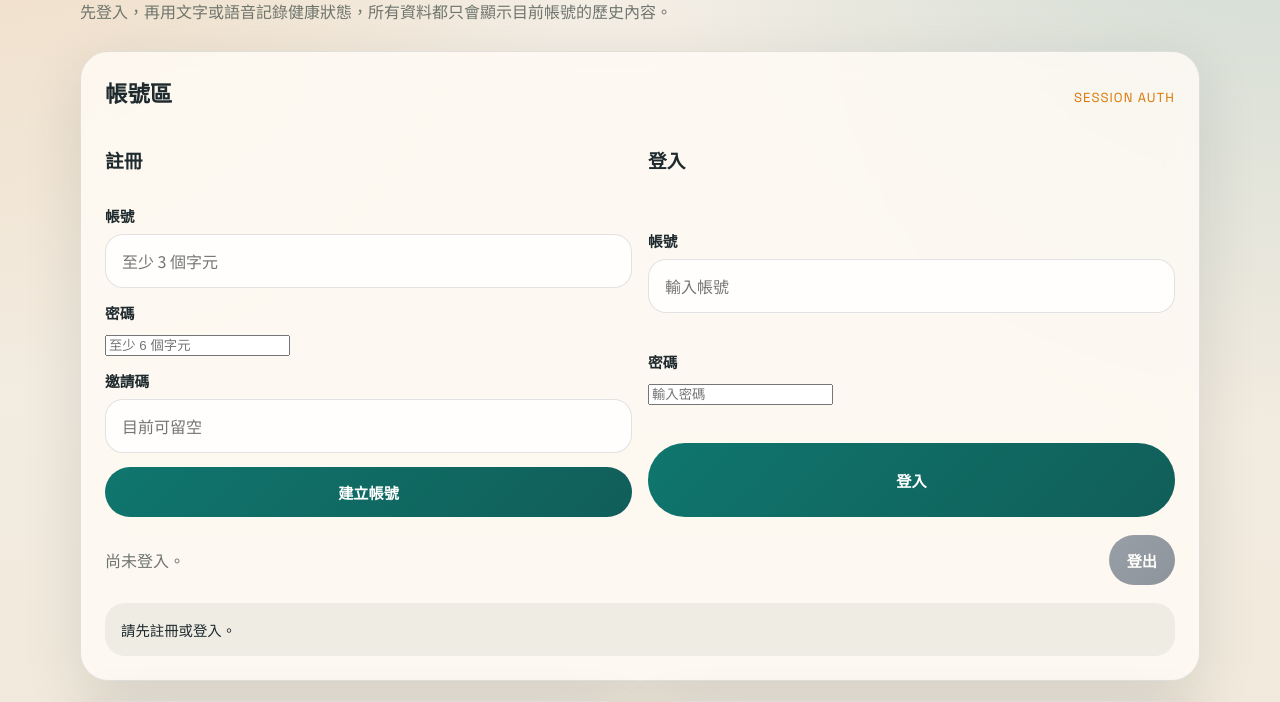
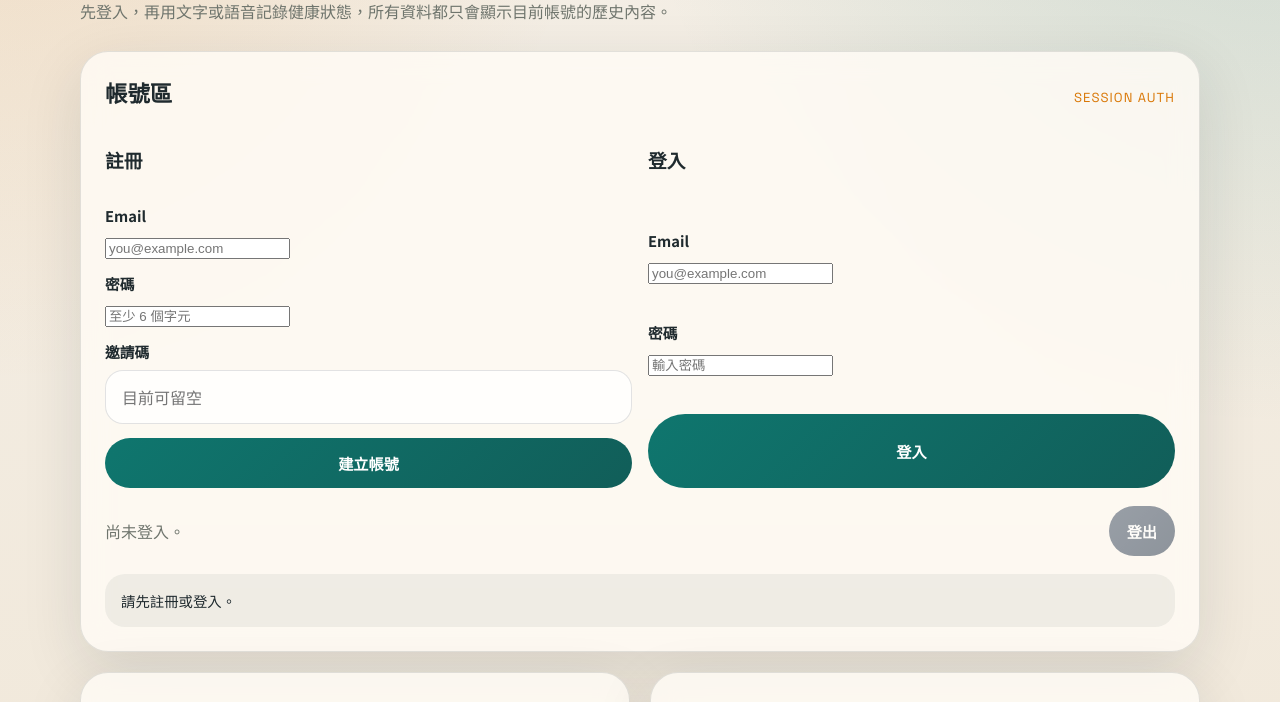
Before and after one commit to yaxin020713/nuvora-api, a Flask app: page / in a window 1280 px wide. Shown: the part 230-932 px from the top of the page. Run offline with Flask 3, Linux system fonts and the light colour scheme.

Commit message:
Switch local auth to email and password

```diff
--- a/app.py
+++ b/app.py
@@ -148,6 +148,10 @@ def normalize_username(username):
     return (username or "").strip().lower()
 
 
+def normalize_email(email):
+    return (email or "").strip().lower()
+
+
 def make_unique_username(base_username):
     normalized = normalize_username(base_username)
     candidate = normalized or f"user-{secrets.token_hex(3)}"
@@ -264,12 +268,15 @@ def verify_apple_identity_token(identity_token):
 
 def create_apple_user(subject, email=None, username_hint=None, invite_code=None):
     username_seed = username_hint or username_from_email(email) or f"apple-{subject[-8:]}"
+    normalized_email = normalize_email(email)
+    if normalized_email and User.query.filter_by(email=normalized_email).first():
+        raise ValueError("email is already linked to another account")
     user = User(
         username=make_unique_username(username_seed),
         password_hash=None,
         auth_provider="apple",
         provider_subject=subject,
-        email=email,
+        email=normalized_email or None,
         invite_code=invite_code,
         invite_code_value=invite_code.code if invite_code else None,
     )
@@ -400,26 +407,27 @@ def create_app():
         if not payload:
             return jsonify({"error": "JSON body is required"}), 400
 
-        username = normalize_username(payload.get("username"))
+        email = normalize_email(payload.get("email"))
         password = payload.get("password") or ""
         invite_code = None
-        if len(username) < 3:
-            return jsonify({"error": "username must be at least 3 characters"}), 400
+        if "@" not in email or "." not in email.split("@")[-1]:
+            return jsonify({"error": "valid email is required"}), 400
         if len(password) < 6:
             return jsonify({"error": "password must be at least 6 characters"}), 400
-        if User.query.filter_by(username=username).first():
-            return jsonify({"error": "username already exists"}), 409
+        if User.query.filter_by(email=email).first():
+            return jsonify({"error": "email already exists"}), 409
         if beta_invite_only_enabled():
             invite_code, error = find_valid_invite_code(payload.get("invite_code"))
             if error:
                 return jsonify({"error": error}), 400
 
         user = User(
-            username=username,
+            username=make_unique_username(username_from_email(email) or "user"),
             password_hash=generate_password_hash(password),
             invite_code=invite_code,
             invite_code_value=invite_code.code if invite_code else None,
             auth_provider="local",
+            email=email,
         )
         db.session.add(user)
         db.session.commit()
@@ -433,11 +441,11 @@ def create_app():
         if not payload:
             return jsonify({"error": "JSON body is required"}), 400
 
-        username = normalize_username(payload.get("username"))
+        email = normalize_email(payload.get("email"))
         password = payload.get("password") or ""
-        user = User.query.filter_by(username=username).first()
+        user = User.query.filter_by(email=email).first()
         if not user or user.auth_provider != "local" or not user.password_hash or not check_password_hash(user.password_hash, password):
-            return jsonify({"error": "invalid username or password"}), 401
+            return jsonify({"error": "invalid email or password"}), 401
 
         session["user_id"] = user.id
         token = issue_api_token(user)
@@ -468,14 +476,17 @@ def create_app():
                 if error:
                     return jsonify({"error": error}), 400
 
-            user = create_apple_user(
-                subject=subject,
-                email=(payload.get("email") or email or "").strip() or None,
-                username_hint=(payload.get("username_hint") or "").strip() or None,
-                invite_code=invite_code,
-            )
+            try:
+                user = create_apple_user(
+                    subject=subject,
+                    email=(payload.get("email") or email or "").strip() or None,
+                    username_hint=(payload.get("username_hint") or "").strip() or None,
+                    invite_code=invite_code,
+                )
+            except ValueError as error:
+                return jsonify({"error": str(error)}), 409
         elif email and not user.email:
-            user.email = email
+            user.email = normalize_email(email)
             db.session.commit()
 
         session["user_id"] = user.id
@@ -636,6 +647,7 @@ def create_app():
                 username="demo-user",
                 password_hash=generate_password_hash("demo-pass"),
                 auth_provider="local",
+                email="demo-user@nuvora.local",
             )
             db.session.add(user)
             db.session.commit()
--- a/schema.sql
+++ b/schema.sql
@@ -27,3 +27,6 @@ ALTER TABLE users
     ADD COLUMN auth_provider VARCHAR(30) NOT NULL DEFAULT 'local',
     ADD COLUMN provider_subject VARCHAR(255) UNIQUE,
     ADD COLUMN email VARCHAR(255);
+
+ALTER TABLE users
+    ADD CONSTRAINT uq_users_email UNIQUE (email);
--- a/static/app.js
+++ b/static/app.js
@@ -188,7 +188,7 @@ registerForm.addEventListener("submit", async (event) => {
   event.preventDefault();
 
   const { response, payload } = await submitJson("/auth/register", {
-    username: document.getElementById("register-username").value,
+    email: document.getElementById("register-email").value,
     password: document.getElementById("register-password").value,
     invite_code: registerInviteCodeInput.value,
   });
@@ -204,7 +204,7 @@ loginForm.addEventListener("submit", async (event) => {
   event.preventDefault();
 
   const { response, payload } = await submitJson("/auth/login", {
-    username: document.getElementById("login-username").value,
+    email: document.getElementById("login-email").value,
     password: document.getElementById("login-password").value,
   });
 
--- a/templates/index.html
+++ b/templates/index.html
@@ -26,8 +26,8 @@
         <form id="register-form" class="stack">
           <h3>註冊</h3>
           <label>
-            <span>帳號</span>
-            <input id="register-username" type="text" placeholder="至少 3 個字元">
+            <span>Email</span>
+            <input id="register-email" type="email" placeholder="you@example.com">
           </label>
           <label>
             <span>密碼</span>
@@ -43,8 +43,8 @@
         <form id="login-form" class="stack">
           <h3>登入</h3>
           <label>
-            <span>帳號</span>
-            <input id="login-username" type="text" placeholder="輸入帳號">
+            <span>Email</span>
+            <input id="login-email" type="email" placeholder="you@example.com">
           </label>
           <label>
             <span>密碼</span>
```
Also changed, not shown: CLOUD_HANDOFF.md (+1 -0 lines), migrations/versions/9ab3c4d5e6f7_make_email_required_for_local_auth.py (added, +26 -0 lines), README.md, 4 other files.
